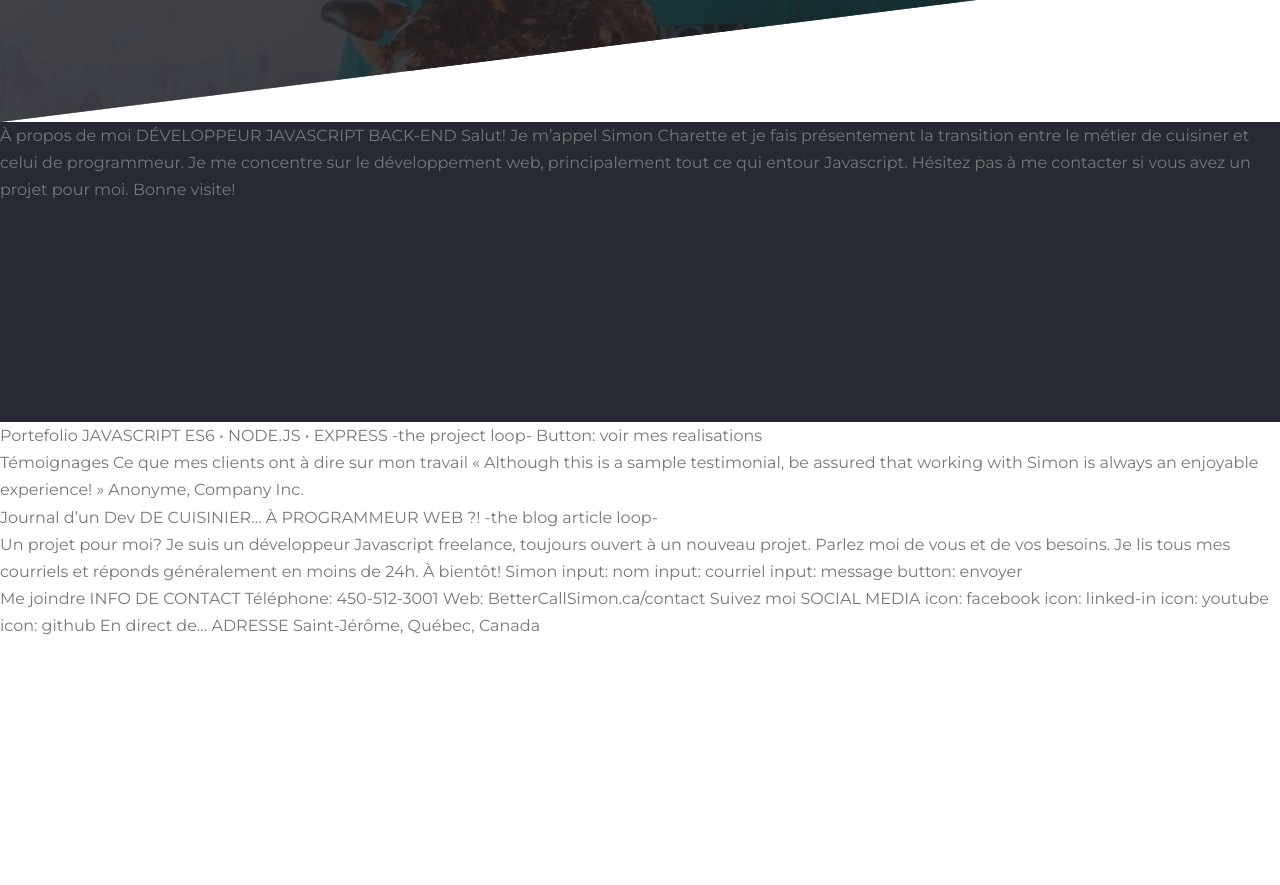
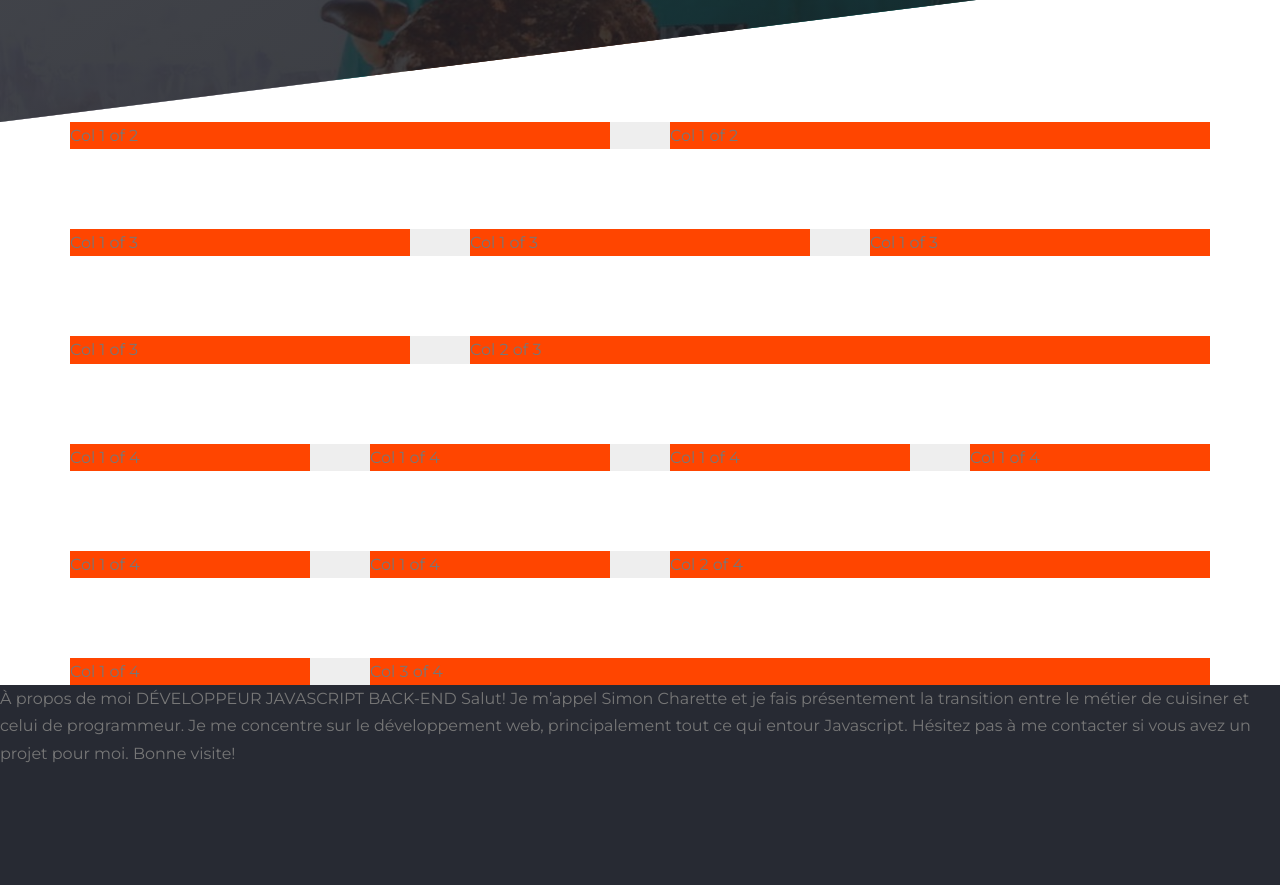
Before and after one commit to bettercallsimon/bettercallsimon.ca, a website: page index.html in a window 1280 px wide. Shown: the part 638-1523 px from the top of the page. Before the commit the page ends 1278 px from the top, so only its background shows below. Drawn offline with Linux system fonts and the light colour scheme.

Commit message:
added clearfix sass mixin and a col system similar to bootstrap

```diff
--- a/assets/sass/abstracts/_mixins.scss
+++ b/assets/sass/abstracts/_mixins.scss
@@ -0,0 +1,10 @@
+//  Mixins!
+
+@mixin clearfix {
+    //creating an ::after pseudo element that will account for the 0 height of the floated elements
+    &::after {
+        content: ""; // making sure it doesnt contain anything visually
+        display: table;
+        clear: both; //both floats left or right
+    }
+}
--- a/assets/sass/abstracts/_variables.scss
+++ b/assets/sass/abstracts/_variables.scss
@@ -1,8 +1,14 @@
-//COLOR PALETTE:
+// COLORS
 $color-gray-light: #777;
 $color-gray-medium: #272A33;
 $color-gray-dark: #14161b;
 
 $color-highlights-yellow: #FED731;
+
 $color-black: #000;
 $color-white: #fff;
+
+// GRID
+$grid-width: 114rem;
+$vertical-grid-gap: 8rem;
+$horizontal-grid-gap: 6rem;
--- /dev/null
+++ b/assets/sass/layout/_grid.scss
@@ -0,0 +1,58 @@
+// this is our own little bootstrap like row/grid system
+
+//body-font size = 10px
+
+.row {
+    max-width: $grid-width; //will try to fill the whole 114rem space, if smaller, will switch to 100% of available space
+    background-color: #eee;
+    margin: 0 auto; //to always center this div in the viewport - 0 top/bottom, auto for left/right (and they'll have the same)
+
+    // adding empty space after every .row, except the .row:last-child pseudo class element
+    &:not(:last-child){
+        margin-bottom: $vertical-grid-gap;
+    }
+
+    // Preparing the clearfix since this grid system is float based
+    @include clearfix; // its a mixin in this case
+
+    //using an attribute selector: ^= means any element with (in this case a class name) starting with "col-" get selected
+    // ^="" start with, *="" contains, $="" ends with
+    // super useful, ex. for special src url,
+    [class^="col-"] {
+        background-color: orangered;
+        float: left;
+
+        &:not(:last-child) {
+            margin-right: $horizontal-grid-gap;
+        }
+    }
+
+    // nesting
+    .col-1-of-2 {
+        // calc is native to css, its not a sass function. Its calculated during the render of the visual model of the page
+        //to use sass variables in native css calc function we need to use #{ $varName }
+        width: calc(( 100% - #{$horizontal-grid-gap} ) / 2);
+    }
+
+    .col-1-of-3 {
+        width: calc(( 100% - 2 * #{$horizontal-grid-gap} ) / 3);
+    }
+
+    .col-1-of-4 {
+        width: calc(( 100% - 3 * #{$horizontal-grid-gap} ) / 4);
+    }
+
+    .col-2-of-3 {
+        width: calc(2 * ((100% - 2 * #{$horizontal-grid-gap} ) / 3) + #{$horizontal-grid-gap});
+    }
+
+    .col-2-of-4 {
+        width: calc(2 * ((100% - 3 * #{$horizontal-grid-gap} ) / 4) + #{$horizontal-grid-gap} );
+    }
+
+    .col-3-of-4 {
+        width: calc(3 * ((100% - 3 * #{$horizontal-grid-gap} ) / 4) + 2 * #{$horizontal-grid-gap} );
+    }
+
+
+}
--- a/assets/sass/main.scss
+++ b/assets/sass/main.scss
@@ -8,14 +8,17 @@
 @import "abstracts/mixins";
 @import "abstracts/variables";
 
-@import "base/animation";
-@import "base/base"; //(actually its base/_base.scss but SASS understand that syntax
+@import "base/animations";
+//(actually its base/_base.scss but SASS understand that syntax
+@import "base/base";
 @import "base/typography";
 @import "base/utilities";
 
 @import "components/buttons";
 
+@import "layout/grid";
 @import "layout/header";
+
 
 @import "pages/home";
 
--- a/index.html
+++ b/index.html
@@ -34,6 +34,75 @@
             </div>
 
         </header>
+        <section class="grid-test">
+
+            <div class="row">
+                <div class="col-1-of-2">
+                    Col 1 of 2
+                </div>
+                <div class="col-1-of-2">
+                    Col 1 of 2
+                </div>
+            </div>
+
+            <div class="row">
+                <div class="col-1-of-3">
+                    Col 1 of 3
+                </div>
+                <div class="col-1-of-3">
+                    Col 1 of 3
+                </div>
+                <div class="col-1-of-3">
+                    Col 1 of 3
+                </div>
+            </div>
+
+            <div class="row">
+                <div class="col-1-of-3">
+                    Col 1 of 3
+                </div>
+                <div class="col-2-of-3">
+                    Col 2 of 3
+                </div>
+            </div>
+
+            <div class="row">
+                <div class="col-1-of-4">
+                    Col 1 of 4
+                </div>
+                <div class="col-1-of-4">
+                    Col 1 of 4
+                </div>
+                <div class="col-1-of-4">
+                    Col 1 of 4
+                </div>
+                <div class="col-1-of-4">
+                    Col 1 of 4
+                </div>
+            </div>
+
+            <div class="row">
+                <div class="col-1-of-4">
+                    Col 1 of 4
+                </div>
+                <div class="col-1-of-4">
+                    Col 1 of 4
+                </div>
+                <div class="col-2-of-4">
+                    Col 2 of 4
+                </div>
+            </div>
+            <div class="row">
+                <div class="col-1-of-4">
+                    Col 1 of 4
+                </div>
+                <div class="col-3-of-4">
+                    Col 3 of 4
+                </div>
+            </div>
+
+        </section>
+
 
         <div class="homepage__aboutme">
             <!-- A propos -->
--- a/package.json
+++ b/package.json
@@ -22,6 +22,3 @@
   },
   "dependencies": {}
 }
-//terminal command list for this project
-//npm run compile:sass (running with -w so automatically compiling changes)
-//and since its a global tool, just run : live-server from the project root (auto update page when changes occurs)
```
Also changed, not shown: notes.txt (added, +8 -0 lines), assets/css/style.css.
